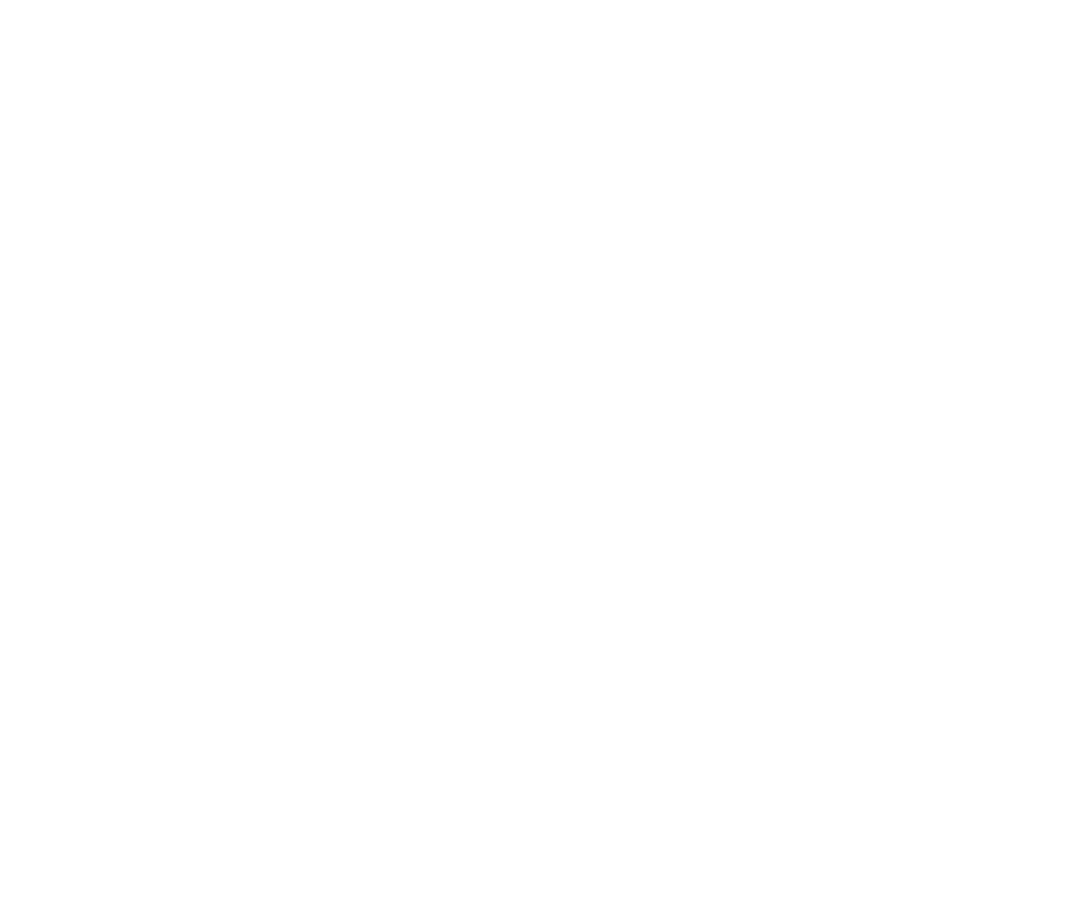
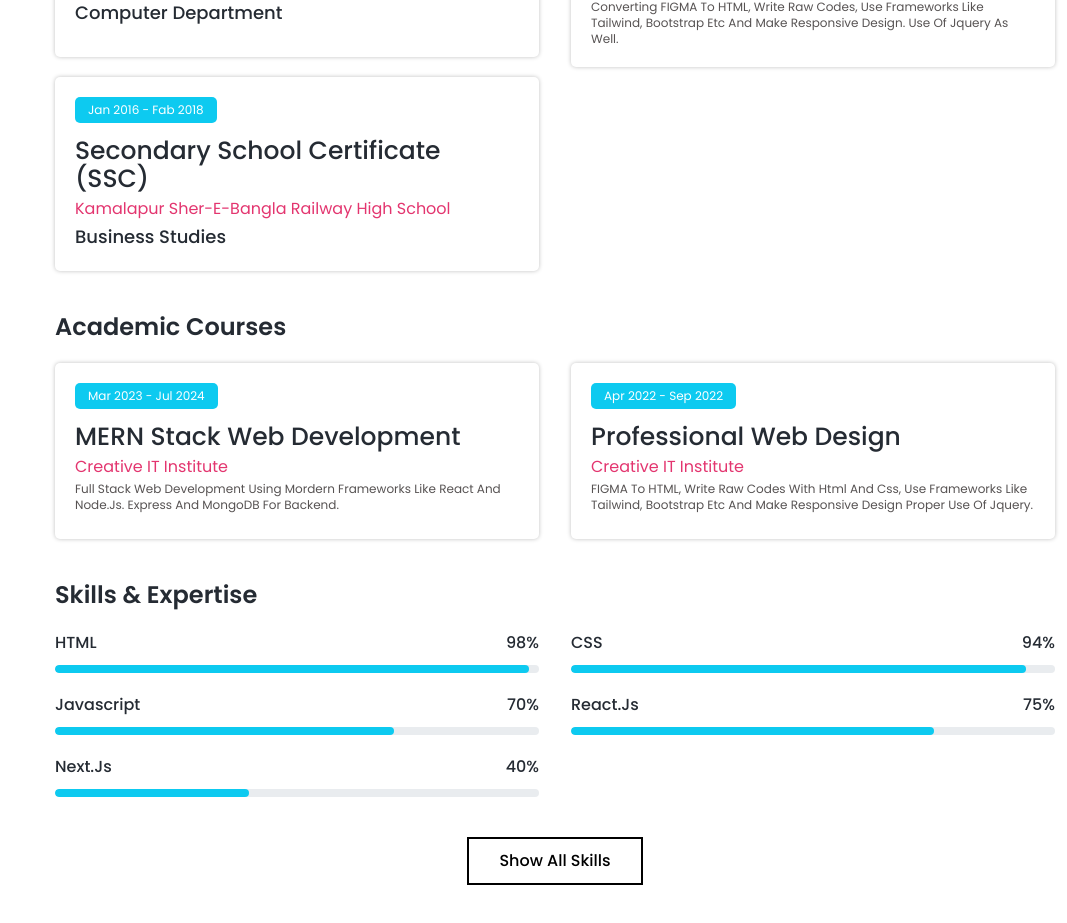
Before and after one commit to sajjad-hossain-sunny/my-portfolio-next, a Next.js app: page / in a window 1280 px wide. Shown: the part 2379-3302 px from the top of the page, without its empty margins (213-1280 px from the left). Before the commit the page ends 1994 px from the top, so only its background shows below. Built offline with nearby package versions, Linux system fonts and the light colour scheme.

Commit message:
responsive for summary

```diff
--- a/src/app/(public)/(pages)/(home)/components/HomeWrapper/HomeWrapper.tsx
+++ b/src/app/(public)/(pages)/(home)/components/HomeWrapper/HomeWrapper.tsx
@@ -7,7 +7,7 @@
       <Banner />
       <AboutMe />
       <Services />
-      {/* <Summary /> */}
+      <Summary />
     </>
   )
 }
--- a/src/app/(public)/(pages)/(home)/components/Summary/Summary.tsx
+++ b/src/app/(public)/(pages)/(home)/components/Summary/Summary.tsx
@@ -10,11 +10,11 @@
     <section className='py-10 md:py-70'>
       <CompTitle title={Summary_Contents.title} sub_title={Summary_Contents.sub_title} />
       <Container >
-        <div className="grid grid-cols-2 gap-x-8 gap-y-10">
+        <div className="grid grid-cols-2 gap-x-6 landscape:gap-x-5 landscape:lg:gap-x-6 landscape:xl:gap-x-8 lg:gap-x-6 xl:gap-x-8 gap-y-7 md:gap-y-10">
           {
             Summary_Contents?.summmary?.map(({ id, summaryTitle, cards }) => (
-              <div key={id} className="col-span-1 flex flex-col gap-y-5">
-                <h3 className="text-2xl font-semibold text-secondary-600 capitalize">{summaryTitle}</h3>
+              <div key={id} className="col-span-2 landscape:col-span-1 md:col-span-1 flex flex-col gap-y-5">
+                <h3 className="text-xl md:text-2xl font-semibold text-secondary-600 capitalize">{summaryTitle}</h3>
                 {
                   cards?.map(({ id, duration, institute, major, course, description, company, position }) => (
                     <SummaryCard
@@ -33,11 +33,11 @@
             ))
           }
           <div className="col-span-2">
-            <h3 className="text-2xl font-semibold text-secondary-600 capitalize mb-5">Academic courses</h3>
-            <div className="grid grid-cols-2 gap-x-8 gap-y-5">
+            <h3 className="text-xl md:text-2xl font-semibold text-secondary-600 capitalize mb-5">Academic courses</h3>
+            <div className="grid grid-cols-2 gap-x-6 landscape:gap-x-5 landscape:lg:gap-x-6 landscape:xl:gap-x-8 lg:gap-x-6 xl:gap-x-8 gap-y-5">
               {
                 Summary_Contents?.courses?.cards?.map(({ id, duration, institute, course, description }) => (
-                  <div key={id} className="col-span-1 flex flex-col gap-y-5">
+                  <div key={id} className="col-span-2 landscape:col-span-1 md:col-span-1 flex flex-col gap-y-5">
                     <SummaryCard
                       key={id}
                       duration={duration}
@@ -51,12 +51,12 @@
             </div>
 
           </div>
-          <div className="col-span-2 ">
-            <h3 className="text-2xl font-semibold text-secondary-600 capitalize mb-5">{AllSkills.title2}</h3>
-            <div className="grid grid-cols-2 gap-x-8 gap-y-5">
+          <div className="col-span-2">
+            <h3 className="text-xl md:text-2xl font-semibold text-secondary-600 capitalize mb-5">{AllSkills.title2}</h3>
+            <div className="grid grid-cols-2 gap-x-6 landscape:gap-x-5 landscape:lg:gap-x-6 landscape:xl:gap-x-8 lg:gap-x-6 xl:gap-x-8 gap-y-5">
               {
                 AllSkills?.skills?.map(({ id, skillName, proficiency }) => (
-                  <div key={id} className="col-span-1">
+                  <div key={id} className="col-span-2 landscape:col-span-1 md:col-span-1">
                     <SkillBar skillName={skillName} proficiency={proficiency} />
                   </div>
                 ))
--- a/src/app/core/ButtonBorder/ButtonBorder.tsx
+++ b/src/app/core/ButtonBorder/ButtonBorder.tsx
@@ -7,7 +7,7 @@
   return (
     <div>
       <Link
-        className='px-8 py-3 bg-transparent font-medium text-base inline-block select-none duration-300 capitalize relative before:absolute before:top-0 before:left-0 before:w-full before:h-full before:border-2 before:border-solid before:border-black before:transition-all before:duration-300 before:ease-in after:absolute after:top-0 after:left-0 after:w-full after:h-full after:border-2 after:border-solid after:border-primary after:transition-all after:duration-300 after:ease-in after:scale-x-125 after:scale-y-150 after:opacity-0 hover:after:scale-x-100 hover:after:scale-y-100 hover:after:opacity-100 hover:before:opacity-0 hover:text-primary'
+        className='px-6 lg:px-8 py-2.5 lg:py-3 bg-transparent font-medium text-sm lg:text-base inline-block select-none duration-300 capitalize relative before:absolute before:top-0 before:left-0 before:w-full before:h-full before:border-2 before:border-solid before:border-black before:transition-all before:duration-300 before:ease-in after:absolute after:top-0 after:left-0 after:w-full after:h-full after:border-2 after:border-solid after:border-primary after:transition-all after:duration-300 after:ease-in after:scale-x-125 after:scale-y-150 after:opacity-0 hover:after:scale-x-100 hover:after:scale-y-100 hover:after:opacity-100 hover:before:opacity-0 hover:text-primary'
         href={'#'}
       >show all skills</Link>
     </div >
--- a/src/app/core/SkillBar/SkillBar.tsx
+++ b/src/app/core/SkillBar/SkillBar.tsx
@@ -29,7 +29,7 @@
 const SkillBar: FC<Props> = ({ skillName, proficiency = 0 }) => {
   return (
     <>
-      <div className="font-medium text-base text-secondary-600 capitalize mb-2.5 flex items-center justify-between">
+      <div className="font-medium text-sm md:text-base text-secondary-600 capitalize mb-1.5 md:mb-2.5 flex items-center justify-between">
         <span>{skillName}</span>
         <span>{`${proficiency}%`}</span>
       </div>
--- a/src/app/core/SummaryCard/SummaryCard.tsx
+++ b/src/app/core/SummaryCard/SummaryCard.tsx
@@ -24,13 +24,13 @@
   const modifiedEndMonth = endMonth?.slice(0, 3);
 
   return (
-    <div className="w-full rounded-5px shadow-resumeShadow p-5 pb-4 capitalize cursor-pointer duration-500 min-h-44 overflow-hidden relative before:absolute before:-top-1/2 before:-left-[145px] before:bg-primary before:w-7 before:h-[500px] before:opacity-40 before:duration-500 before:rotate-[35deg] hover:before:left-full hover:before:translate-x-full hover:scale-105">
+    <div className="w-full rounded-5px shadow-resumeShadow p-3.5 xl:p-5 pb-4 capitalize cursor-pointer duration-500 min-h-44 overflow-hidden relative before:absolute before:-top-1/2 before:-left-[145px] before:bg-primary before:w-6 md:before:w-7 before:h-[500px] before:opacity-35 before:duration-500 before:rotate-[35deg] hover:before:left-full hover:before:translate-x-[180%] md:hover:before:translate-x-16 hover:scale-[1.03] xl:hover:scale-105">
       <div className="text-xs font-normal text-white py-5px px-13px rounded-5px bg-primary inline-block mb-3.5">
         {`${modifiedStartMonth} ${duration?.startYear} - ${modifiedEndMonth} ${duration?.endYear}`}
       </div>
-      <h2 className="text-25 font-medium text-secondary-600">{`${course? course : company}`}</h2>
-      <h6 className="text-base text-customRed mt-1 mb-0.5">{`${institute? institute : company}`}</h6>
-      <h3 className="text-lg font-medium text-secondary-600">{`${major? major : ""}`}</h3>
+      <h2 className="text-xl md:text-22 xl:text-25 font-medium text-secondary-600">{`${course? course : company}`}</h2>
+      <h6 className="text-sm xl:text-base text-customRed mt-1 mb-0.5">{`${institute? institute : company}`}</h6>
+      <h3 className="text-base xl:text-lg font-medium text-secondary-600">{`${major? major : ""}`}</h3>
       <p className="text-secondary-200 text-xs">{`${description? description : ""}`}</p>
     </div>
   )
```
